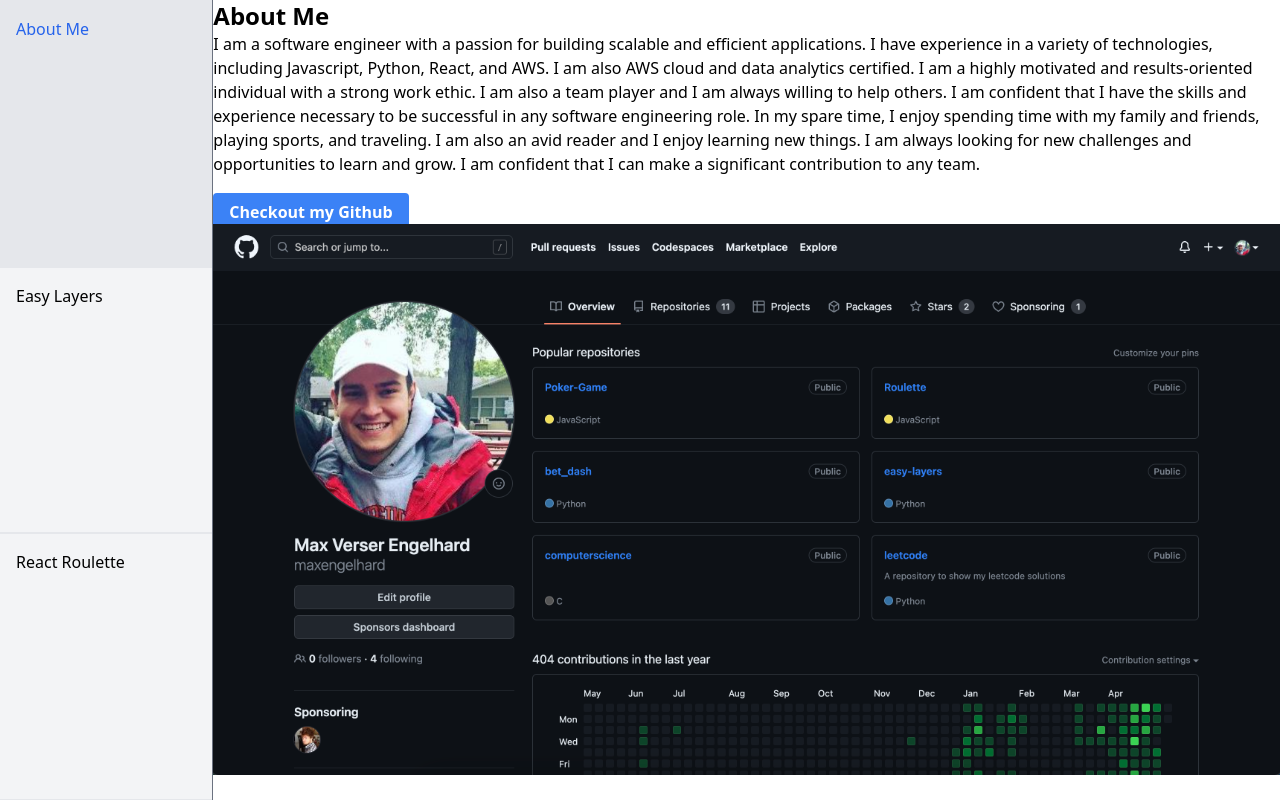
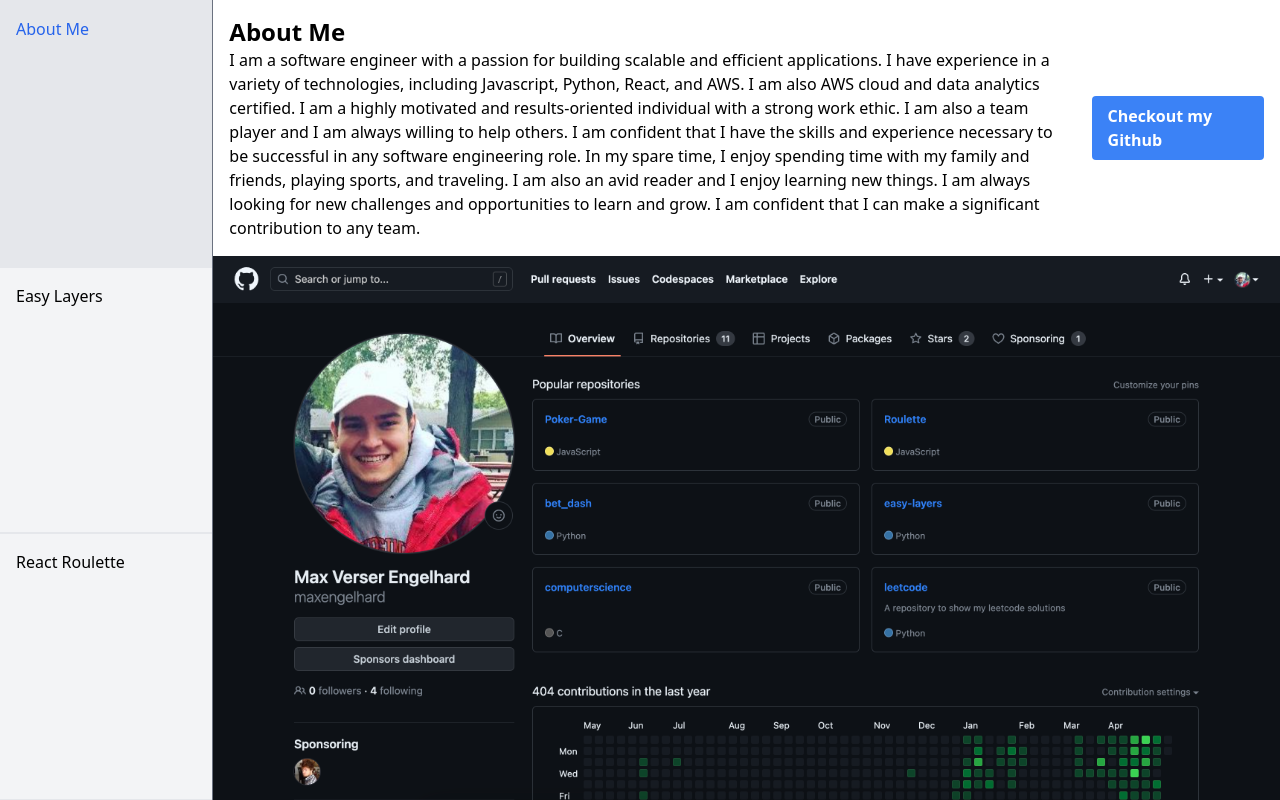
Before and after one commit to maxengelhard/profile, a React (Create React App) app: page / in a window 1280 px wide. Built offline with nearby package versions, Linux system fonts and the light colour scheme.

Commit message:
styling front end desscriptions to looks nicer

```diff
--- a/src/components/Description.js
+++ b/src/components/Description.js
@@ -1,7 +1,8 @@
 export function Description(props) {
     if (props.src === 'about-me') {
       return (
-        <div>
+        <div className="flex p-4">
+        <div className="w-5/6 pr-4">
           <h1 className="text-2xl font-bold">About Me</h1>
           <p>
             I am a software engineer with a passion for building scalable and efficient applications. I have experience in a variety of technologies, including Javascript, Python, React, and AWS. I am also AWS cloud and data analytics certified.
@@ -12,18 +13,21 @@
 
             I am always looking for new challenges and opportunities to learn and grow. I am confident that I can make a significant contribution to any team.
           </p>
-          <br />
+          </div>
+          <div className="w-1/6 flex justify-center items-center">
           <a
             href="https://github.com/maxengelhard"
             className="bg-blue-500 hover:bg-blue-700 text-white font-bold py-2 px-4 rounded"
           >
             Checkout my Github
           </a>
+          </div>
         </div>
       );
     } else if (props.src === 'easy-layers') {
       return (
-        <div>
+        <div className="flex p-4">
+        <div className="w-5/6 pr-4">
           <h1 className="text-2xl font-bold">Easy Layers</h1>
             Easy Layers is a public website that allows people to create Lambda Layers with Python packages, just like pip install. With Easy Layers, you create layers that keep your Lambda functions smaller and easier to manage by externalizing dependencies that can be shared across multiple functions.
             <br/>
@@ -39,13 +43,15 @@
             <li>3. Enter the version of the Python package (optional).</li>
             <li>4. Click the "Submit" button to create a layer.</li>
             </ul>
-          <br />
+            </div>
+          <div className="w-1/6 flex justify-center items-center">
           <a
             href="https://easylayers.dev/"
             className="bg-blue-500 hover:bg-blue-700 text-white font-bold py-2 px-4 rounded"
           >
             Checkout Easy Layers
           </a>
+          </div>
         </div>
       );
     }
```
